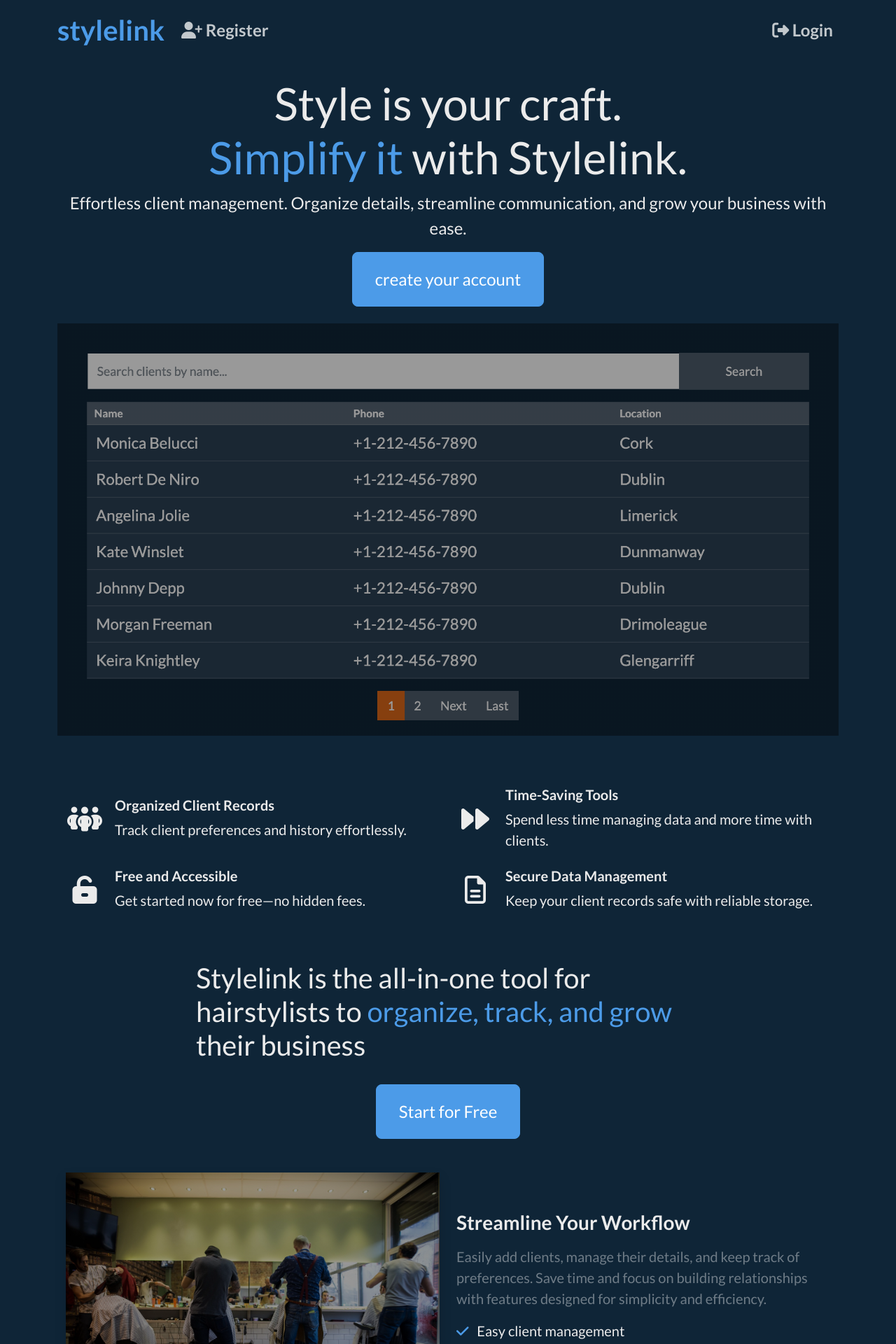
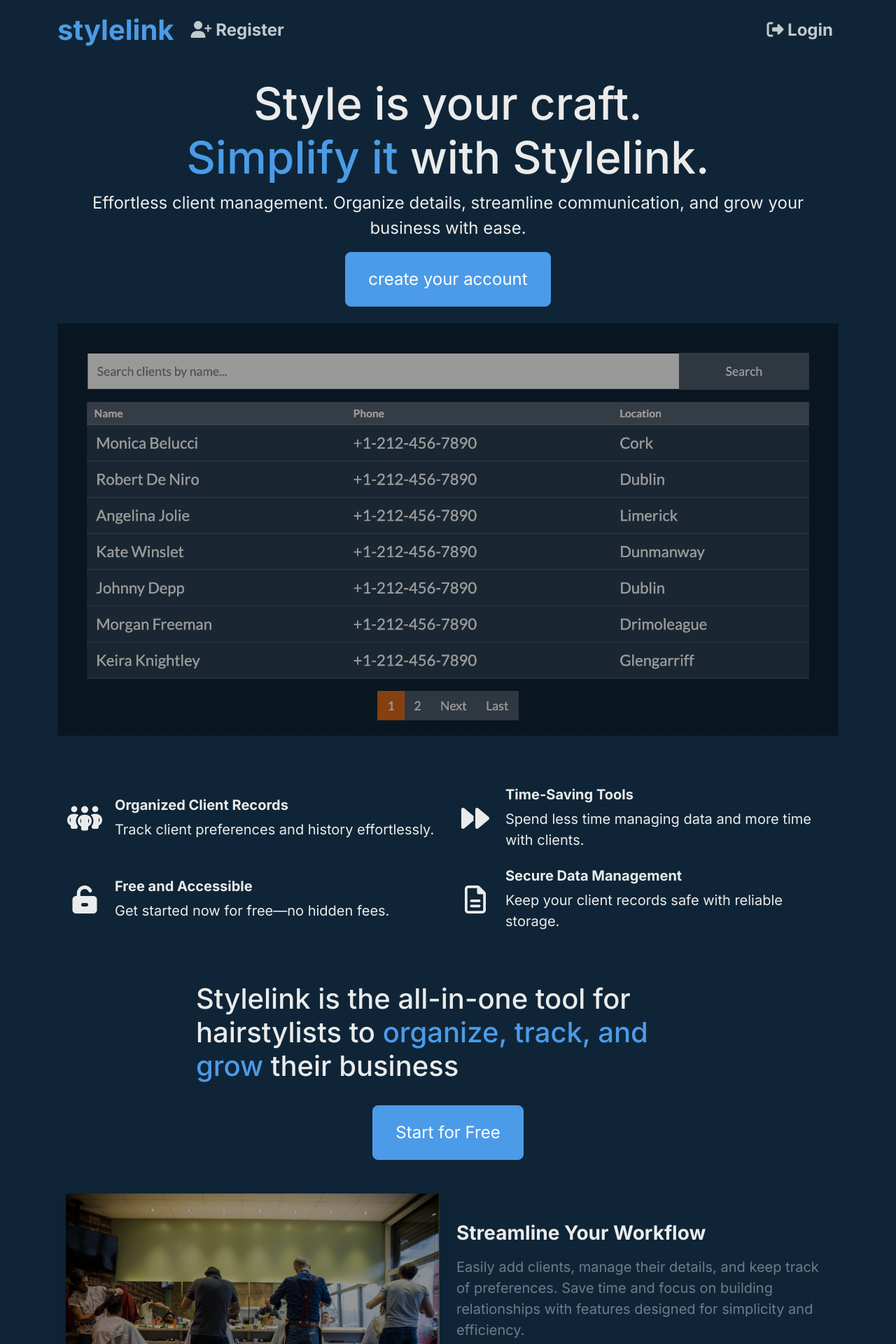
Before and after one commit to yaroslav-matala/stylelink-crm, a Django app: page / in a window 1280 px wide. Shown: the top 1920 px of the page at 70% size. Run offline with Django 4.2, Linux system fonts and the light colour scheme; some libraries are stand-ins or nearby versions.

Commit message:
add google fonts to the project

```diff
--- a/client_manager/templates/client_manager/index.html
+++ b/client_manager/templates/client_manager/index.html
@@ -222,7 +222,7 @@
                 <ul class="list-unstyled">
                     <li><i class="fa-solid fa-check text-primary me-2"></i> Store and organize formulas</li>
                     <li><i class="fa-solid fa-check text-primary me-2"></i> Easily access formulas for every client</li>
-                    <li><i class="fa-solid fa-check text-primary me-2"></i> Ensure accuracy and consistency in services</li>
+                    <li><i class="fa-solid fa-check text-primary me-2"></i> Ensure accuracy and consistency</li>
                 </ul>
             </div>
         </div>
--- a/static/css/style.css
+++ b/static/css/style.css
@@ -3,6 +3,7 @@ body {
   flex-direction: column;
   min-height: 100vh;
   margin: 0;
+  font-family: 'Inter', sans-serif;
 }
 
 .wrapper {
--- a/templates/base.html
+++ b/templates/base.html
@@ -15,15 +15,17 @@
 
     <!-- bootstrap bootswatch morph theme -->
     <link rel="stylesheet" href="https://bootswatch.com/5/superhero/bootstrap.min.css">
-    {% comment %}
-    <link rel="stylesheet" href="{% static 'css/bootstrap-quartz.css'%}"> {% endcomment %}
+    <!-- <link rel="stylesheet" href="{% static 'css/bootstrap-quartz.css'%}"> -->
     <link rel="stylesheet" href="{% static 'css/style.css' %}">
+    <!-- google font -->
+    <link rel="preconnect" href="https://fonts.googleapis.com">
+    <link rel="preconnect" href="https://fonts.gstatic.com" crossorigin>
+    <link href="https://fonts.googleapis.com/css2?family=Inter:ital,opsz,wght@0,14..32,100..900;1,14..32,100..900&family=Montserrat:ital,wght@0,100..900;1,100..900&family=Oswald:wght@200..700&family=Roboto:ital,wght@0,100;0,300;0,400;0,500;0,700;0,900;1,100;1,300;1,400;1,500;1,700;1,900&display=swap" rel="stylesheet">
     <!-- favicon -->
     <link rel="apple-touch-icon" sizes="180x180" href="{% static 'favicon/apple-touch-icon.png' %}">
     <link rel="icon" type="image/png" sizes="32x32" href=" {% static 'favicon/favicon-32x32.png'%} ">
     <link rel="icon" type="image/png" sizes="16x16" href=" {% static 'favicon/favicon-16x16.png'%} ">
-    {% comment %}
-    <link rel="manifest" href=" {% static 'site.webmanifest' %} "> {% endcomment %}
+    <!-- <link rel="manifest" href=" {% static 'site.webmanifest' %} "> -->
 </head>
 
 <body>
```
